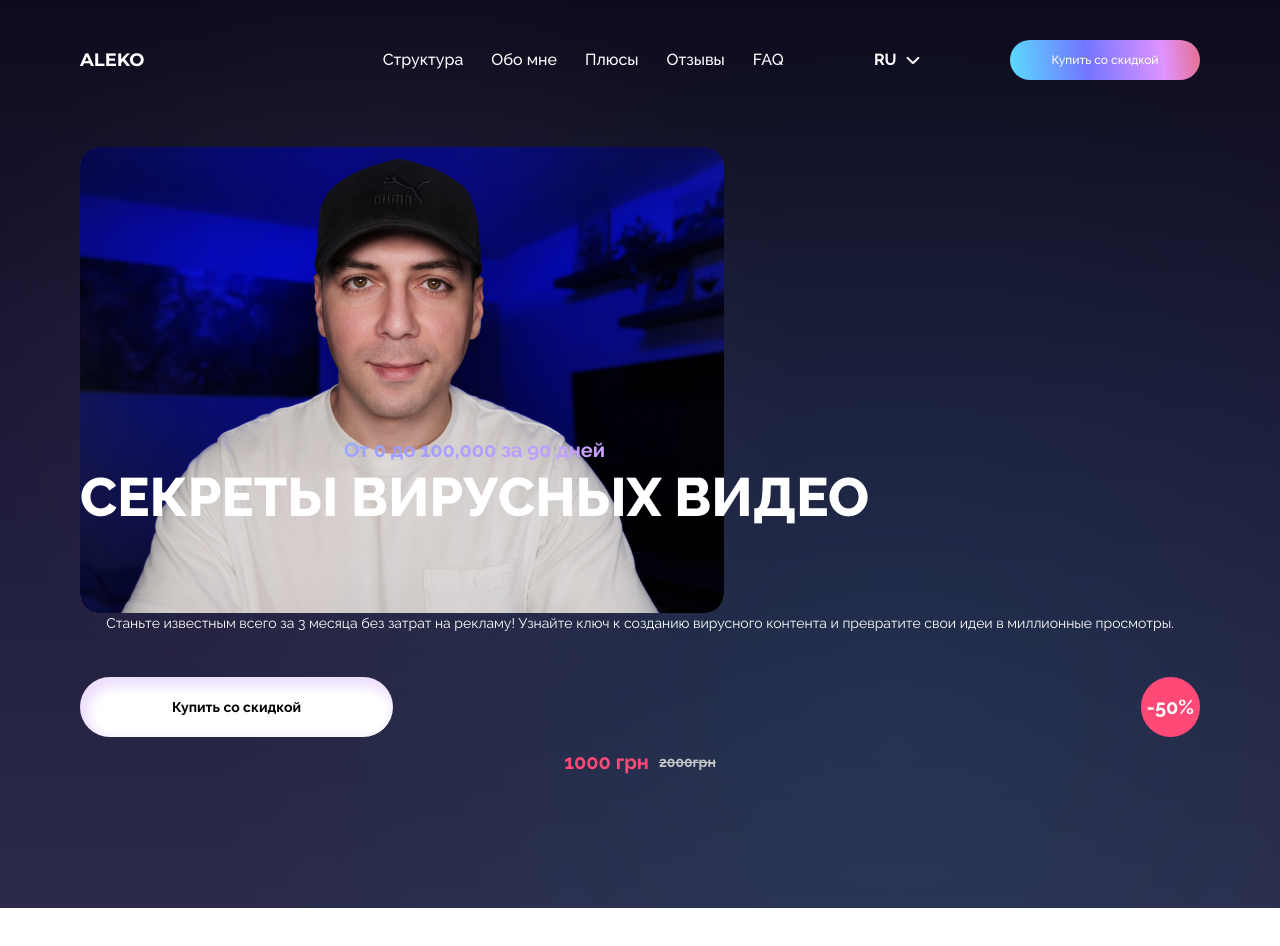
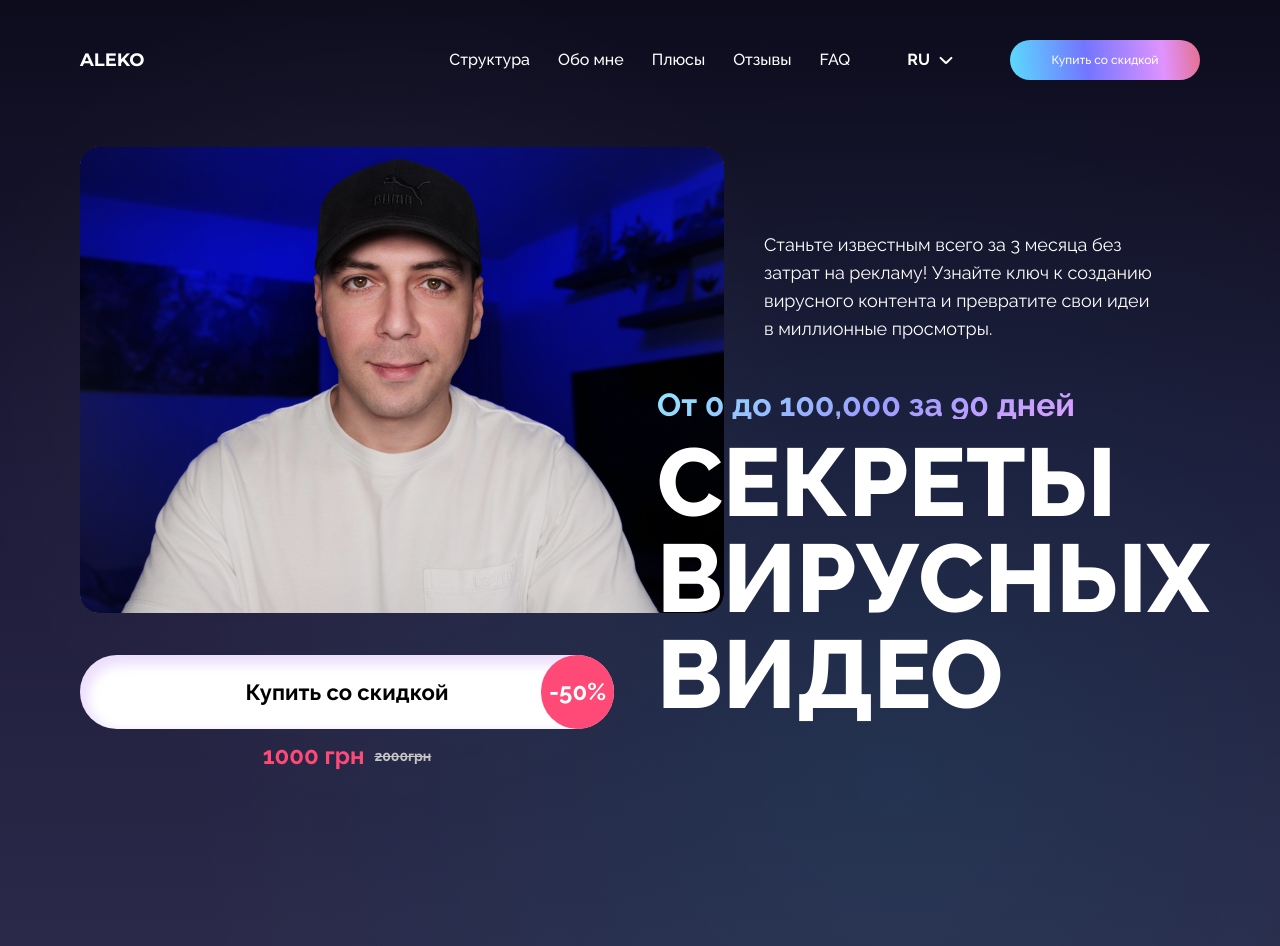
Before and after one commit to Artur-Luniaka/aleko_sokurashvili, a Next.js app: page / in a window 1280 px wide. Shown: the top 946 px of the page. Before the commit the page ends 908 px from the top, so only its background shows below. Built offline with nearby package versions, Linux system fonts and the light colour scheme.

Commit message:
styled hero for desk/finished hero section

```diff
--- a/src/app/components/HeroBtn/HeroBtn.jsx
+++ b/src/app/components/HeroBtn/HeroBtn.jsx
@@ -2,22 +2,22 @@
 
 const HeroBtn = () => {
   return (
-    <>
+    <div className="">
       <span className="relative">
         <button
-          className="flex justify-center items-center w-[313px] h-[60px] bg-[#fff] rounded-full font-raleway font-semibold text-sm text-[#000] mb-[11px] "
+          className="flex justify-center items-center w-[313px] h-[60px] bg-[#fff] rounded-full font-raleway font-semibold text-sm text-[#000] mb-[11px] lg:w-[534px] lg:h-[74px] lg:text-[22px]"
           style={{
             boxShadow: `inset 4px 6px 11px 4px rgba(167, 93, 243, 0.2)`,
           }}
         >
           Купить со скидкой
         </button>
-        <span className="absolute top-0 right-0 flex justify-center items-center h-[60px] px-1.5 bg-[#ff4a77] rounded-[30px] font-raleway font-semibold text-xl text-[#fff]">
+        <span className="absolute top-0 right-0 flex justify-center items-center h-[60px] px-1.5 bg-[#ff4a77] rounded-[30px] font-raleway font-semibold text-xl text-[#fff] lg:right-[586px] lg:h-[74px] lg:text-2xl lg:px-2 lg:rounded-[37px]">
           -50%
         </span>
       </span>
-      <span className="flex justify-center items-center gap-2.5">
-        <p className="font-raleway font-semibold text-xl text-[#ff4a77]">
+      <span className="flex justify-center items-center gap-2.5 lg:w-[534px]">
+        <p className="font-raleway font-semibold text-xl text-[#ff4a77] lg:text-2xl">
           1000 грн
         </p>
         <p
@@ -27,7 +27,7 @@ const HeroBtn = () => {
           2000грн
         </p>
       </span>
-    </>
+    </div>
   );
 };
 
--- a/src/app/components/HeroContentBox/HeroContentBox.jsx
+++ b/src/app/components/HeroContentBox/HeroContentBox.jsx
@@ -6,9 +6,11 @@ import HeroMainText from "../HeroMainText/HeroMainText";
 
 const HeroContentBox = () => {
   return (
-    <div className="mb-[132px] relative">
-      <HeroImg />
-      <HeroMainText />
+    <div className="mb-[132px] lg:mb-[200px] relative">
+      <div className="lg:flex lg:gap-10 lg:mb-[42px]">
+        <HeroImg />
+        <HeroMainText />
+      </div>
       <HeroBtn />
     </div>
   );
--- a/src/app/components/HeroMainText/HeroMainText.jsx
+++ b/src/app/components/HeroMainText/HeroMainText.jsx
@@ -2,10 +2,10 @@
 
 const HeroMainText = () => {
   return (
-    <div className="mb-11">
-      <div className="absolute bottom-[245px] left-0">
+    <div className="mb-11 lg:mb-0">
+      <div className="absolute bottom-[245px] left-0 lg:bottom-[50px] lg:left-[577px]">
         <p
-          className="font-raleway font-bold text-xl text-center"
+          className="font-raleway font-bold text-xl text-center lg:text-start lg:text-[32px] lg:mb-[15px]"
           style={{
             background: `linear-gradient(151deg, #90e8ff 0%, #9c9eff 40.3%, #e3a1ff 79.87%, #e56f8c 100%)`,
             WebkitBackgroundClip: "text",
@@ -14,11 +14,11 @@ const HeroMainText = () => {
         >
           От 0 до 100,000 за 90 дней
         </p>
-        <h1 className="font-raleway font-extrabold text-[54px] text-[#fff] text-center uppercase leading-tight">
+        <h1 className="font-raleway font-extrabold text-[54px] text-[#fff] text-center uppercase leading-tight lg:text-8xl lg:text-start lg:w-[570px]">
           Секреты Вирусных Видео
         </h1>
       </div>
-      <p className="font-raleway font-normal text-sm text-[#fff] text-center">
+      <p className="font-raleway font-normal text-sm text-[#fff] text-center lg:text-lg lg:w-[396px] lg:text-start lg:pt-[84px]">
         Станьте известным всего за 3 месяца без затрат на рекламу! Узнайте ключ
         к созданию вирусного контента и превратите свои идеи в миллионные
         просмотры.
--- a/src/app/components/Logo/Logo.jsx
+++ b/src/app/components/Logo/Logo.jsx
@@ -6,7 +6,7 @@ const Logo = () => {
   return (
     <Link
       href="/"
-      className="font-montserrat font-bold text-base text-[#fff] uppercase lg:text-lg"
+      className="font-montserrat font-bold text-base text-[#fff] uppercase lg:text-lg lg:mr-[100px]"
     >
       Aleko{" "}
       <span
```
